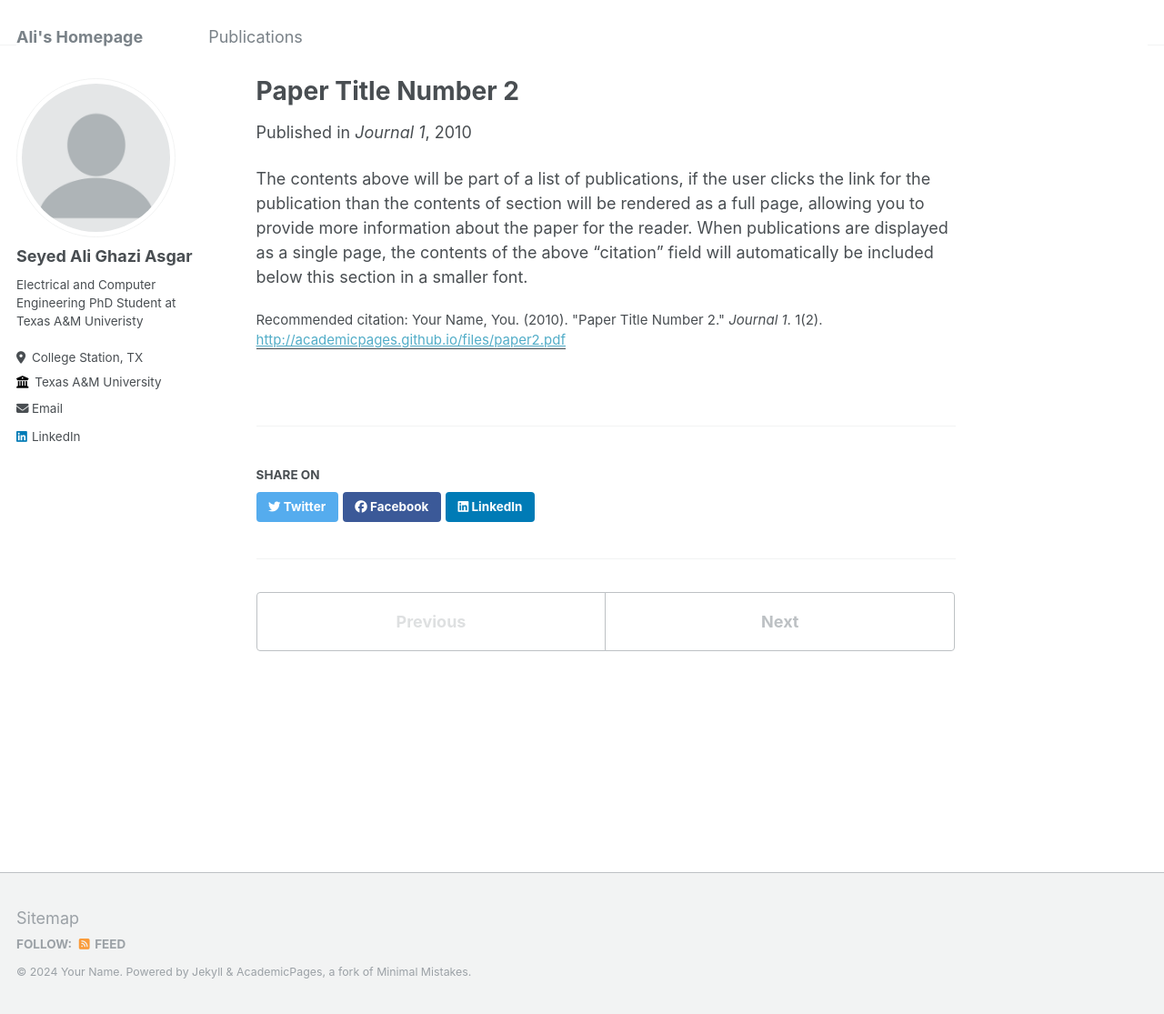
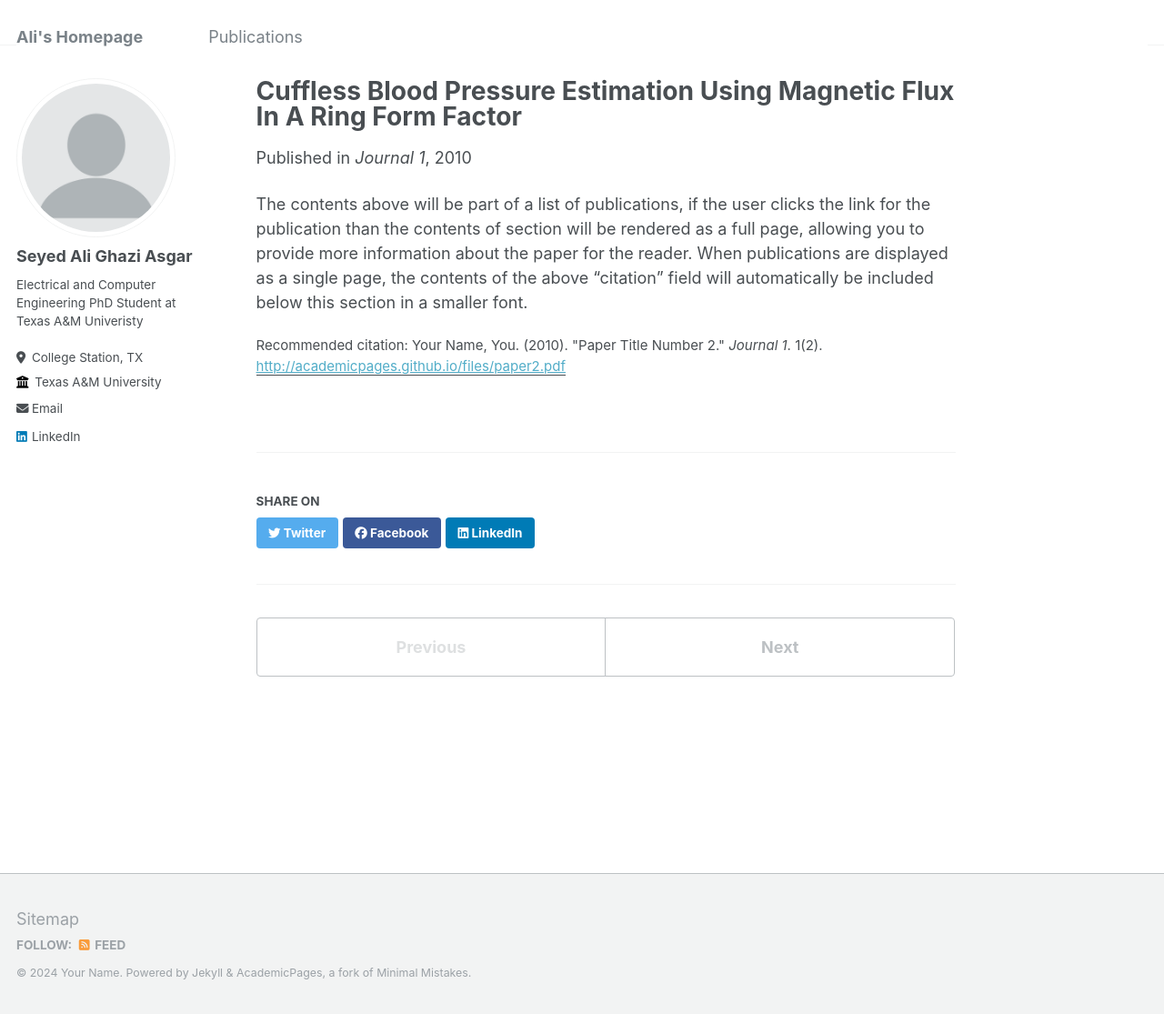
Before and after one commit to ali-ghazi78/about, a Jekyll site: the page built from _publications/2010-10-01-paper-title-number-2.md, in a window 1280 px wide and 1115 px high. Shown: the whole window at 91% size. Built offline with Jekyll 4.4.1, drawn with Linux system fonts in a browser that asks for light colours.

Commit message:
Update 2010-10-01-paper-title-number-2.md

```diff
--- a/_publications/2010-10-01-paper-title-number-2.md
+++ b/_publications/2010-10-01-paper-title-number-2.md
@@ -1,5 +1,5 @@
 ---
-title: "Paper Title Number 2"
+title: "Cuffless Blood Pressure Estimation Using Magnetic Flux In A Ring Form Factor"
 collection: publications
 permalink: /publication/2010-10-01-paper-title-number-2
 excerpt: 'This paper is about the number 2. The number 3 is left for future work.'
```
